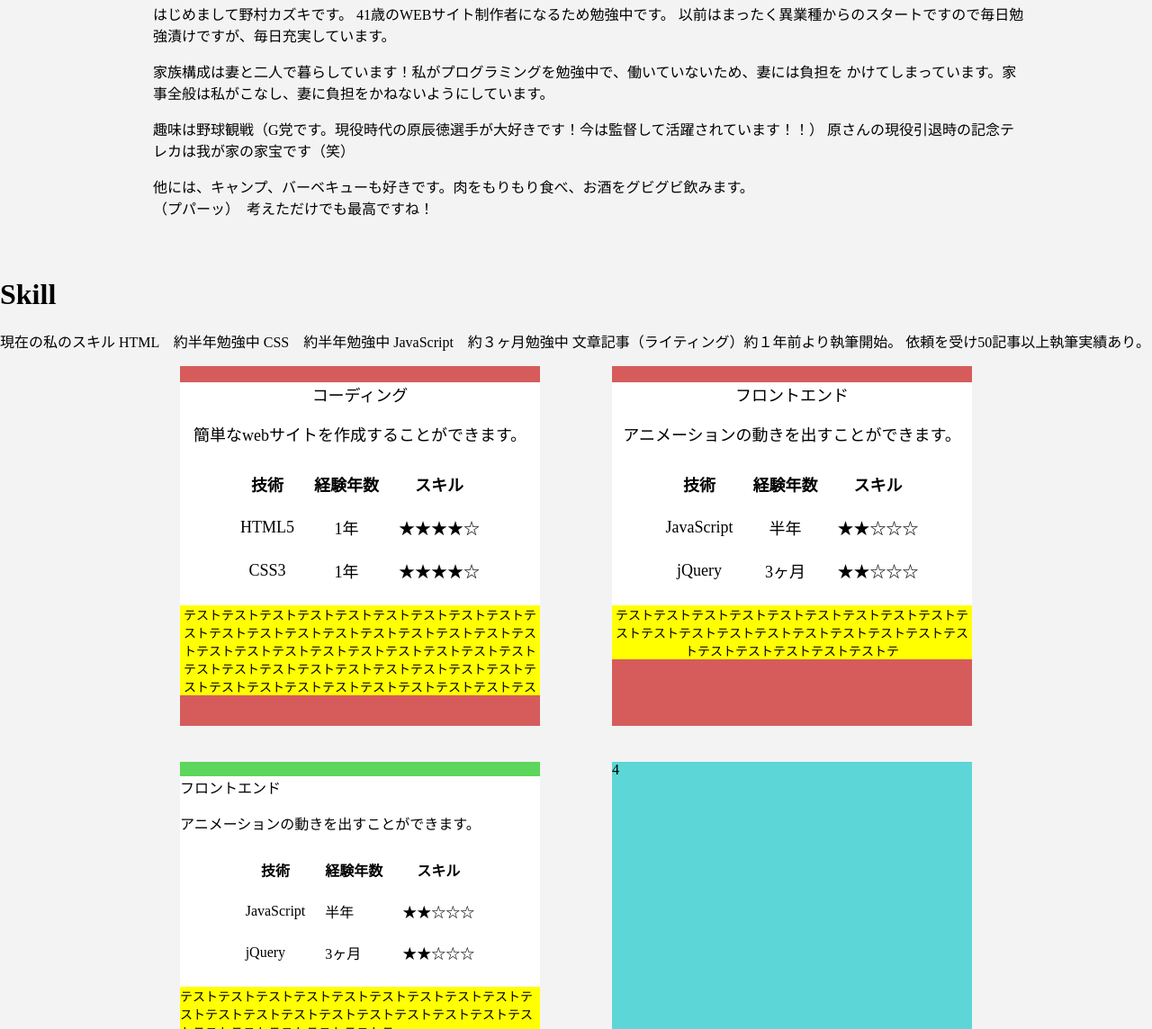
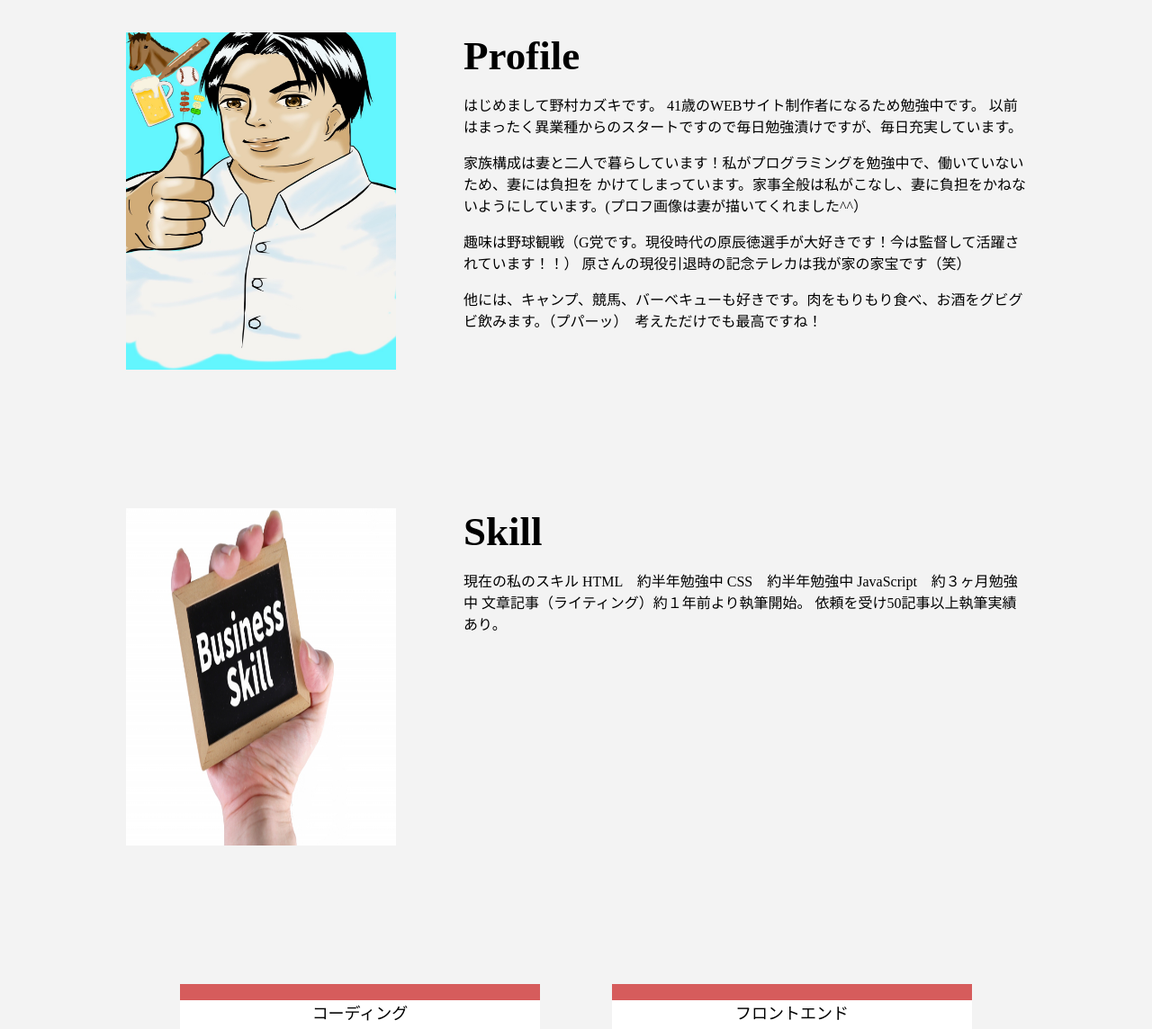
Before and after one commit to staykzmonomono/stay-portfolio, a plain HTML site: page index.html in a window 1280 px wide. Shown: the part 769-1913 px from the top of the page at 90% size. Drawn offline with Linux system fonts and the light colour scheme.

Commit message:
プロフ、スキル部分を作成

```diff
--- a/css/style.css
+++ b/css/style.css
@@ -46,7 +46,7 @@ li{
 
 .contents{
   width: 1000px;
-  margin: 50px auto;
+  margin: 150px auto;
 }
 
 section{
@@ -55,14 +55,29 @@ section{
 
 
 .pic{
-  margin-right: 30px;
+  margin-right: 75px;
 }
 
 .desc{
   flex: 1;
 }
 
+.desc h1{
+  font-size:  45px;
+  margin-top: 0;
+  margin-bottom: 0px;
+}
 
+.contents2{
+  width: 1000px;
+  margin: 150px auto;
+}
+
+
+
+
+
+/* グリッドボックスエリア */
 .grid{
   display: grid;
 grid-template-columns: 400px 400px;
@@ -111,7 +126,7 @@ table{
 .box5{
   background-color: hsl(240, 60%, 60%);
 }
-
+/* グリッドボックスエリア修了 */
 
 
 
--- a/index.html
+++ b/index.html
@@ -45,7 +45,7 @@
   <div class=contents>
     <section>
       <div class="pic">
-        <!-- <img src="images/kaguya.png" alt="プロフィール画像" width="250px"> -->
+        <img src="images/prof.png" alt="プロフィール画像" width="300px" height="375px">
       </div>
 
       <div class="desc">
@@ -55,14 +55,14 @@
           以前はまったく異業種からのスタートですので毎日勉強漬けですが、毎日充実しています。</p>
 
         <p>家族構成は妻と二人で暮らしています！私がプログラミングを勉強中で、働いていないため、妻には負担を
-          かけてしまっています。家事全般は私がこなし、妻に負担をかねないようにしています。</p>
+          かけてしまっています。家事全般は私がこなし、妻に負担をかねないようにしています。(プロフ画像は妻が描いてくれました^^）</p>
 
         <p>趣味は野球観戦（G党です。現役時代の原辰徳選手が大好きです！今は監督して活躍されています！！）
           原さんの現役引退時の記念テレカは我が家の家宝です（笑）
           <br>
 
         <P>
-          他には、キャンプ、バーベキューも好きです。肉をもりもり食べ、お酒をグビグビ飲みます。<br>（プパーッ）　考えただけでも最高ですね！
+          他には、キャンプ、競馬、バーベキューも好きです。肉をもりもり食べ、お酒をグビグビ飲みます。（プパーッ）　考えただけでも最高ですね！
         </P>
 
 
@@ -75,6 +75,15 @@
 
 
 
+
+
+
+  <div class="contents2">
+     <section>
+       <div class="pic">
+         <img src="images/skill.png" alt="スキルの画像" width="300px" height="375px">
+       </div>
+       <div class="desc">
   <h1 id="skill">Skill</h1>
   <p>現在の私のスキル
     HTML　約半年勉強中
@@ -83,9 +92,19 @@
     文章記事（ライティング）約１年前より執筆開始。
     依頼を受け50記事以上執筆実績あり。
   </p>
+</div>
+</section>
+</div>
 
 
-<!-- グリッドボックス開始 -->
+
+
+
+
+
+
+
+  <!-- グリッドボックス開始 -->
   <div class="grid">
 
   <!-- box1開始 -->
```
Also changed, not shown: images/business.png (added), images/prof.png (added), images/skill.png (added), images/works.png (added).
